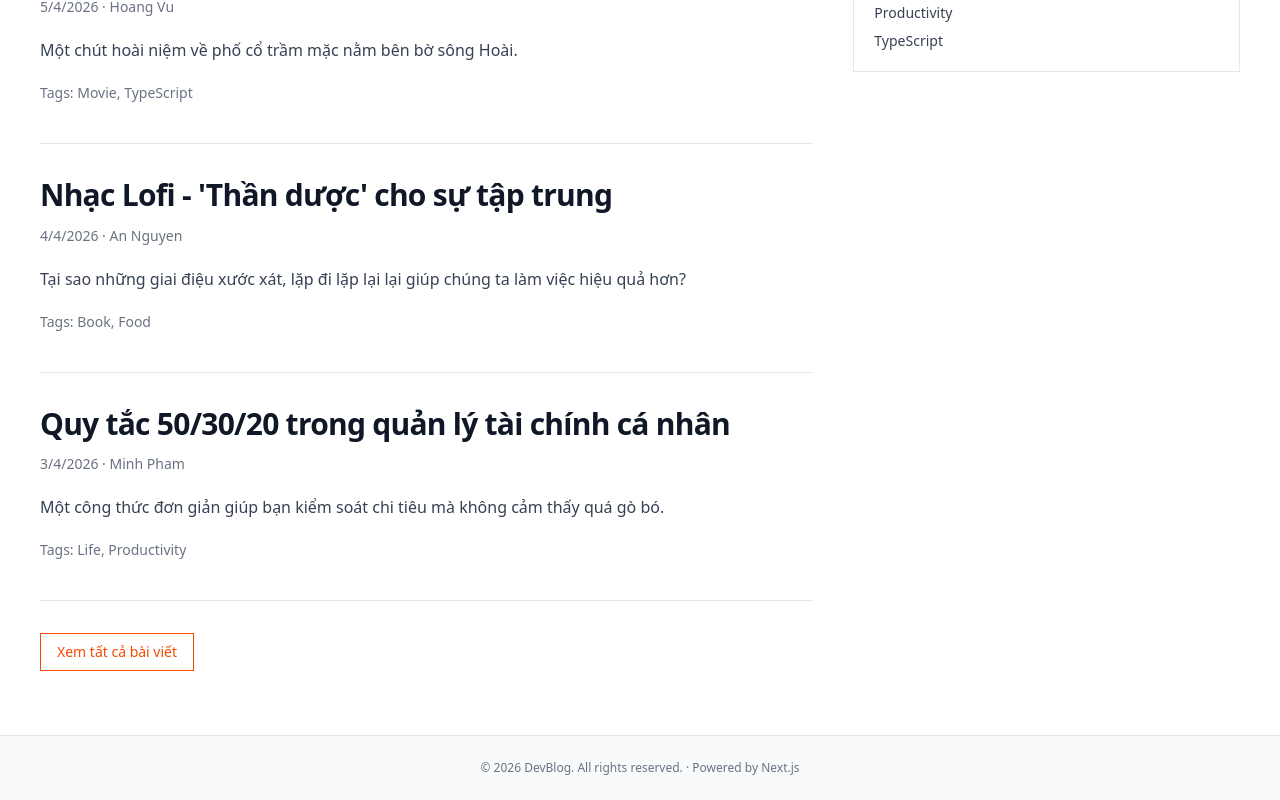
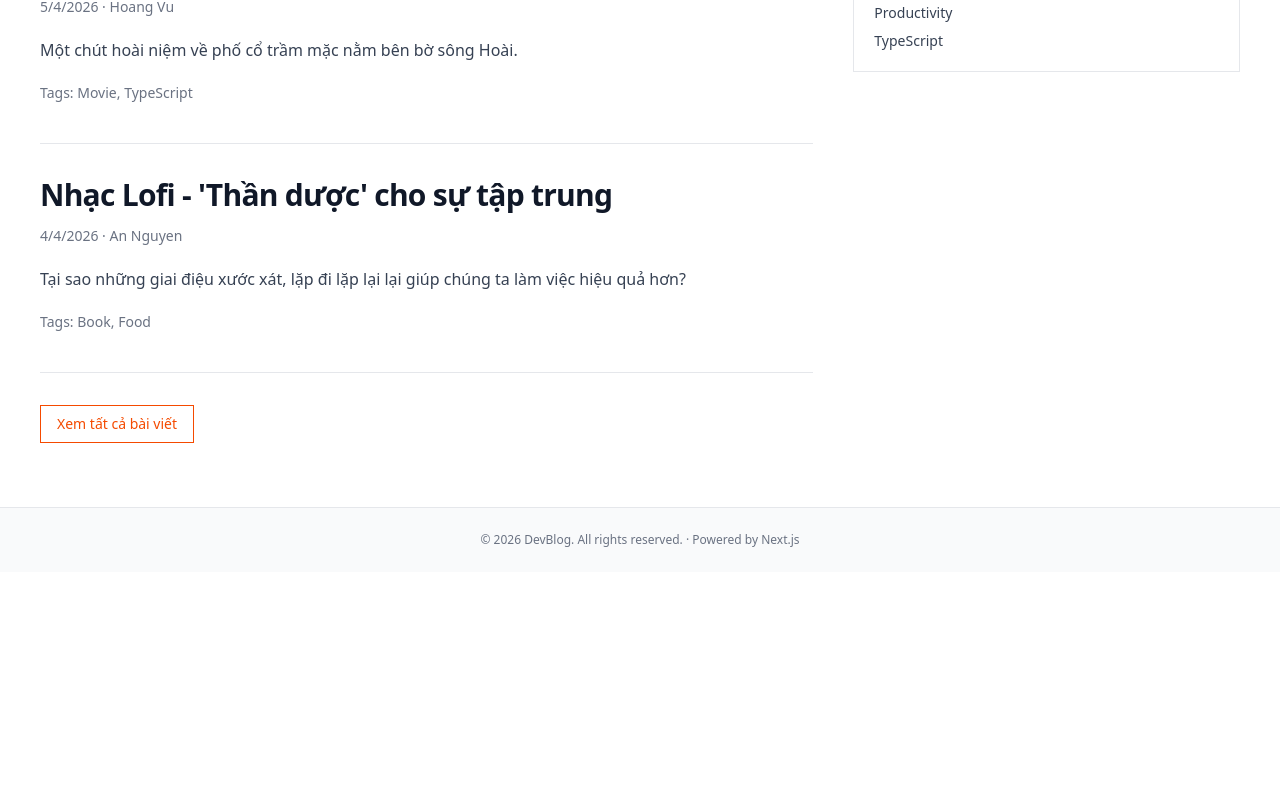
Before and after one commit to hypeaxis/Blog-web, a Next.js app in the folder Minh-blog-web/: page / in a window 1280 px wide. Shown: the part 1175-1975 px from the top of the page. After the commit the page ends 1747 px from the top, so only its background shows below. Built offline with nearby package versions, Linux system fonts and the light colour scheme; no server answers.

Commit message:
minor change

```diff
--- a/Minh-blog-web/src/app/page.tsx
+++ b/Minh-blog-web/src/app/page.tsx
@@ -22,7 +22,7 @@ export default async function Home({ searchParams }: HomePageProps) {
   ]);
 
   const featuredPosts = filteredPosts.slice(0, 3);
-  const recentPosts = filteredPosts.slice(0, 4);
+  const recentPosts = filteredPosts.slice(0, 3);
 
   return (
     <main className="mx-auto w-full max-w-7xl px-6 py-12 sm:px-10 sm:py-16">
--- a/Minh-blog-web/src/app/write/page.tsx
+++ b/Minh-blog-web/src/app/write/page.tsx
@@ -58,7 +58,7 @@ export default function WritePostPage() {
         return;
       }
 
-      router.push(`/blog/${encodeURIComponent(payload.post.id)}`);
+      router.push("not-found");
     } catch {
       setError("Có lỗi xảy ra khi gửi bài viết.");
     } finally {
```
